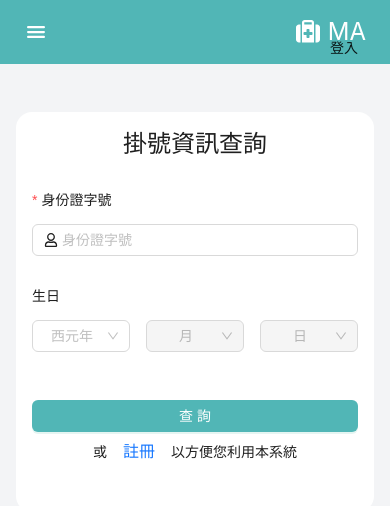
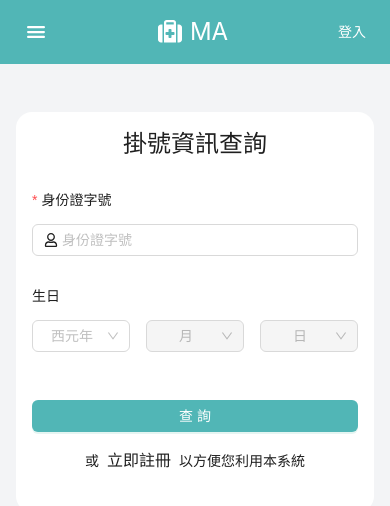
Before and after one commit to Latseng/Registration-system, a React (Vite) app: page /query in a window 390 px wide. Shown: the top 506 px of the page. Built offline with nearby package versions, Linux system fonts and the light colour scheme.

Commit message:
modify page user authentication

```diff
--- a/index.html
+++ b/index.html
@@ -1,11 +1,9 @@
 <!doctype html>
-<html lang="en">
+<html lang="zh-Hant-TW">
   <head>
     <meta charset="UTF-8" />
     <meta name="viewport" content="width=device-width, initial-scale=1.0" />
     <title>Medical Appointment</title>
-    <!-- Google One Tap Script -->
-    <script src="https://accounts.google.com/gsi/client" async defer></script>
   </head>
   <body>
     <div id="root"></div>
--- a/src/api/auth.js
+++ b/src/api/auth.js
@@ -53,7 +53,11 @@ export const adminLogin = async ({ account, password }) => {
 
 export const logoutReqest = async () => {
   try {
-    const { data } = await axios.post(`${baseURL}/sign-out`, {
+    const { data } = await axios.post(`${baseURL}/sign-out`,
+    {
+
+    },
+    {
       withCredentials: true,
     });
     return data;
--- a/src/components/LoginButton.jsx
+++ b/src/components/LoginButton.jsx
@@ -65,7 +65,7 @@ const LoginButton = () => {
         </Dropdown>
       ) : (
         <button
-          className="absolute right-8 top-4 hover:text-mainColor"
+          className={isDesktop ? "absolute right-8 top-4 hover:text-mainColor" : "text-white"}
           onClick={handleClickLogin}
         >
           登入
--- a/src/components/SelectedModal.jsx
+++ b/src/components/SelectedModal.jsx
@@ -5,6 +5,7 @@ import PropTypes from "prop-types";
 import { useState } from "react";
 import { createAppointment } from "../api/appointments";
 import { useNavigate } from "react-router-dom";
+import { useSelector } from "react-redux";
 
 const gridStyle = {
   width: "25%",
@@ -24,7 +25,8 @@ const SelectedModal = ({
 }) => {
   const [form] = Form.useForm();
   const [isAppointmentLoading, setIsAppointmentLoading] = useState(false);
-  const user = localStorage.getItem("userData");
+  const {isAuthenticated, role} = useSelector(state => state.auth)
+  const isPatientLogin = isAuthenticated && role === "patient"
   const navigate = useNavigate();
   const [messageApi, contextHolder] = message.useMessage();
 
@@ -102,7 +104,7 @@ const SelectedModal = ({
         </div>
       )}
       {selectedAppointment &&
-        (user ? (
+        (isPatientLogin ? (
           <div className="text-center">
             <h1 className="text-xl font-bold">掛號資訊</h1>
             <div className="my-4 text-base">
--- a/src/pages/AdminSchedulePage.jsx
+++ b/src/pages/AdminSchedulePage.jsx
@@ -1,28 +1,12 @@
 import { Layout, Breadcrumb } from "antd";
-import { useLocation, Link, useNavigate } from "react-router-dom";
+import { useLocation, Link } from "react-router-dom";
 import ScheduleTable from "../components/ScheduleTable";
-import { useEffect } from "react";
 
 const { Content } = Layout;
 
 const AdminSchedulePage = () => {
-  const navigate = useNavigate();
   const location = useLocation();
   const { specialty } = location.state;
-
-  useEffect(() => {
-    const userData = JSON.parse(localStorage.getItem("userData"));
-    if (userData) {
-      if (userData?.idNumber) {
-        navigate("/departments");
-        return;
-      }
-      navigate("/admin/departments");
-    } else {
-      navigate("/login");
-      return;
-    }
-  }, []);
 
   return (
     <Content className="bg-gray-100 p-6">
--- a/src/pages/QueryPage.jsx
+++ b/src/pages/QueryPage.jsx
@@ -12,7 +12,7 @@ import { useDispatch, useSelector } from "react-redux";
 import { resetNewAppointment } from "../store/appointmentSlice";
 import { GrStatusGood } from "react-icons/gr";
 import LoginButton from "../components/LoginButton";
-import { useNavigate } from "react-router-dom";
+import { useNavigate, Link } from "react-router-dom";
 import { ExclamationCircleFilled } from "@ant-design/icons";
 import useRWD from "../hooks/useRWD";
 
@@ -36,11 +36,34 @@ const QueryPage = () => {
   const newAppointment = useSelector(
     (state) => state.appointment.newAppointment
   );
-  const {isAuthenticated, role} = useSelector(state => state.auth)
-const isDesktop = useRWD()
+  const { isAuthenticated, role } = useSelector((state) => state.auth);
+
+  const isDesktop = useRWD();
+
   const getAppointmentsDataAsync = async (data) => {
     try {
       const patientAppointments = await getAppointmentsBypatient(data);
+
+      if (patientAppointments.status === "success") {
+        const weekDay = ["日", "一", "二", "三", "四", "五", "六"];
+        const organizedAppointments = patientAppointments.data.map((p) => {
+          const formattedDate =
+            dayjs(p.date).format("M/D") +
+            "（" +
+            weekDay[dayjs(p.date).day()] +
+            "）";
+          const formattedSlot = p.scheduleSlot.includes("Morning")
+            ? "上午診"
+            : "下午診";
+          return { ...p, date: formattedDate, scheduleSlot: formattedSlot };
+        });
+
+        setRequestData(data);
+        setAppointments(organizedAppointments);
+
+        setIsLoading(false);
+        setIsPageLoading(false);
+      }
       if (patientAppointments.data.message?.includes("登入")) {
         setIsLoading(false);
         confirm({
@@ -52,8 +75,7 @@ const isDesktop = useRWD()
           onOk() {
             navigate("/login");
           },
-          onCancel() {
-          },
+          onCancel() {},
         });
         return;
       }
@@ -67,39 +89,24 @@ const isDesktop = useRWD()
         setIsPageLoading(false);
         return;
       }
-
-      const weekDay = ["日", "一", "二", "三", "四", "五", "六"];
-      const organizedAppointments = patientAppointments.data.map((p) => {
-        const formattedDate =
-          dayjs(p.date).format("M/D") +
-          "（" +
-          weekDay[dayjs(p.date).day()] +
-          "）";
-        const formattedSlot = p.scheduleSlot.includes("Morning")
-          ? "上午診"
-          : "下午診";
-        return { ...p, date: formattedDate, scheduleSlot: formattedSlot };
-      });
-
-      setRequestData(data);
-      setAppointments(organizedAppointments);
-      setIsLoading(false);
-      setIsPageLoading(false);
     } catch (error) {
       console.error(error);
     }
   };
 
   useEffect(() => {
-    // 如果病患已登入
-    if (isAuthenticated && role === "patient") {
+    //頁面載入後，先檢查是否為登入狀態
+    const queryString = window.location.search; //第三方登入狀態判斷
+    if (
+      (isAuthenticated && role === "patient") ||
+      queryString.includes("true")
+    ) {
       setIsPageLoading(true);
       const queryPayload = {
         recaptchaResponse: "test_recaptcha",
-        isLogin: true
+        isLogin: true,
       };
       getAppointmentsDataAsync(queryPayload);
-      return;
     }
 
     if (newAppointment) {
@@ -111,7 +118,7 @@ const isDesktop = useRWD()
     return () => {
       dispatch(resetNewAppointment());
     };
-  }, [dispatch, newAppointment]);
+  }, [dispatch, newAppointment, isAuthenticated, role]);
 
   const handleFinish = async (values) => {
     setIsLoading(true);
@@ -264,10 +271,10 @@ const isDesktop = useRWD()
       {contextHolder}
       {isDesktop && <LoginButton />}
       <Content className="bg-gray-100 p-4">
-        {isAuthenticated ? (
-          isPageLoading ? (
-            <List loading={isPageLoading}></List>
-          ) : appointments ? (
+        {isPageLoading ? (
+          <List loading={isPageLoading}></List>
+        ) : isAuthenticated ? (
+          appointments ? (
             <>
               <h1 className="text-2xl mb-6">您的看診時段</h1>
               <List bordered className="bg-white px-8 py-4">
@@ -291,9 +298,7 @@ const isDesktop = useRWD()
                         <>
                           <Button
                             loading={isLoading}
-                            onClick={() =>
-                              handleClick("cancel")
-                            }
+                            onClick={() => handleClick("cancel")}
                           >
                             {isLoading ? "" : "取消掛號"}
                           </Button>
@@ -315,11 +320,7 @@ const isDesktop = useRWD()
                         </>
                       ) : (
                         <>
-                          <Button
-                            onClick={() =>
-                              handleClick("again")
-                            }
-                          >
+                          <Button onClick={() => handleClick("again")}>
                             重新掛號
                           </Button>
                           <Modal
@@ -383,15 +384,19 @@ const isDesktop = useRWD()
               <Button
                 block
                 loading={isLoading}
+                className="mb-4"
                 type="primary"
                 htmlType="submit"
               >
                 查詢
               </Button>
               或
-              <Button size="large" type="link">
-                註冊
-              </Button>
+              <Link
+                to="/register"
+                className="text-base mx-2 font-medium hover:text-mainColorLight"
+              >
+                立即註冊
+              </Link>
               以方便您利用本系統
             </Form.Item>
           </Form>
--- a/src/pages/RegisterPage.jsx
+++ b/src/pages/RegisterPage.jsx
@@ -11,16 +11,16 @@ const RegisterPage = () => {
   };
 
   return (
-    <div className="flex flex-col items-center justify-center h-screen bg-gray-100">
+    <div className="p-8 flex flex-col items-center justify-center bg-gray-100">
       <button
         onClick={() => navigate("/*")}
-        className="my-8 flex text-mainColor text-6xl"
+        className="flex text-mainColor text-6xl"
       >
         <FaSuitcaseMedical className="mr-2" />
         <h1>MA</h1>
       </button>
       <Form
-        className="bg-white mb-8 p-12 flex flex-col md:w-1/2 rounded-2xl text-center"
+        className="bg-white my-8 p-12 flex flex-col md:w-1/2 rounded-2xl text-center"
         form={form}
         onFinish={onFinish}
         layout="vertical"
```
Also changed, not shown: src/pages/LoginPage.jsx (+3 -59 lines).
